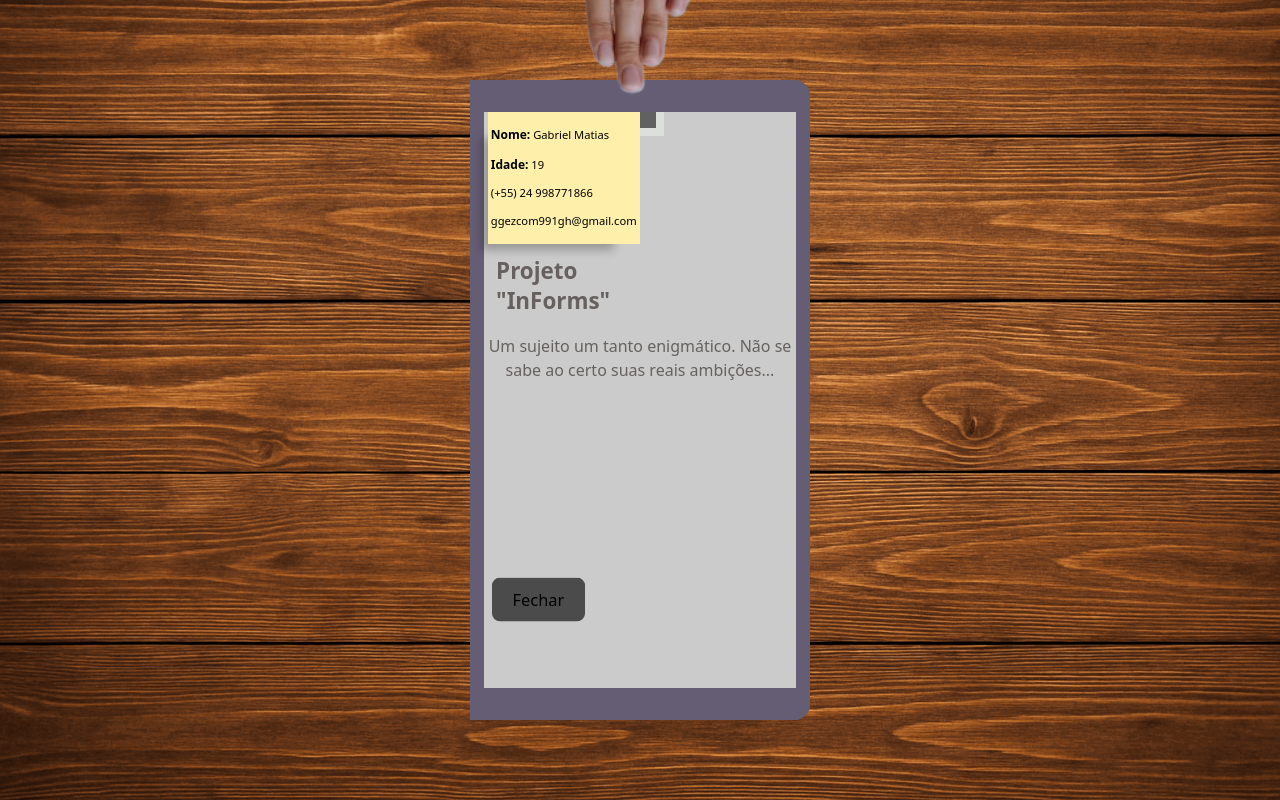
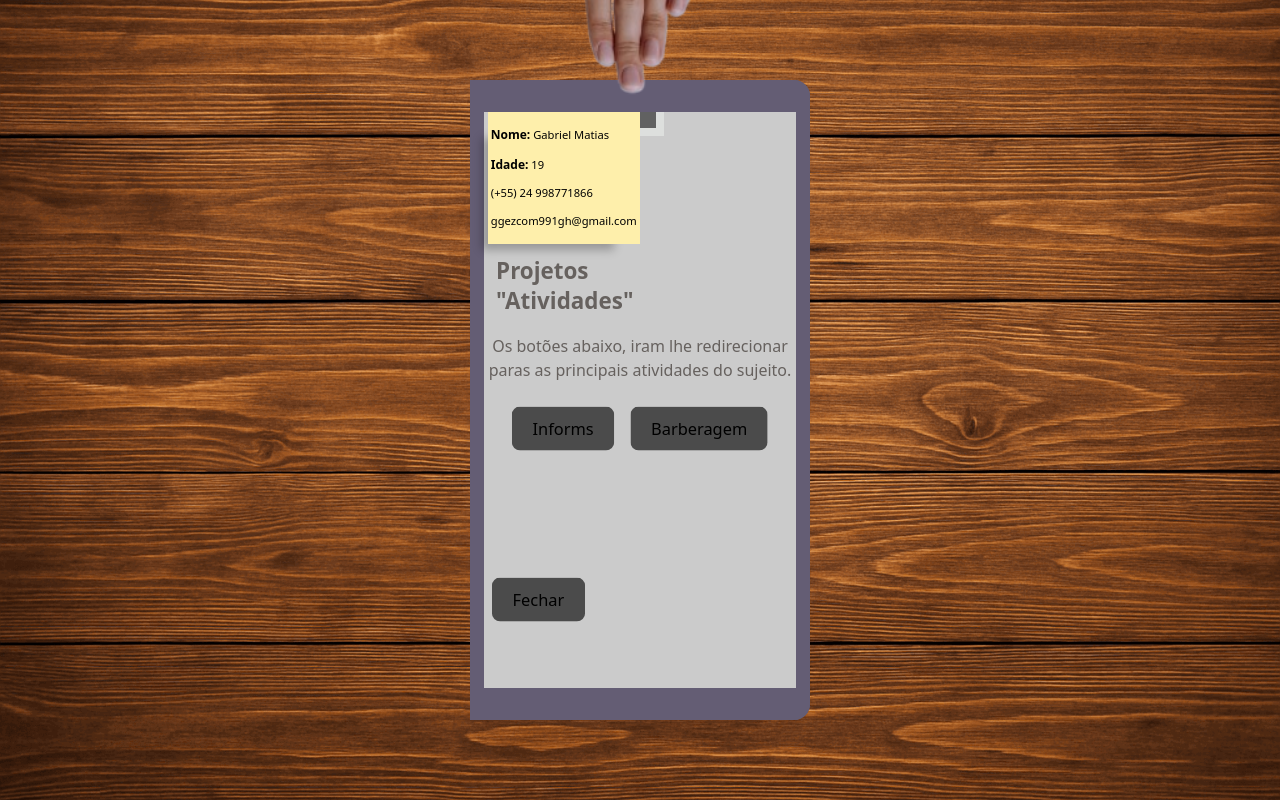
Before and after one commit to GabrielMFC/Portifolio, a React (Vite) app: page / in a window 1280 px wide. Both pictures are taken after a click on the button "Projetos". Built offline with nearby package versions, Linux system fonts and the light colour scheme.

Commit message:
Estruturando melhor a estrutura de caminhos da animação do braço.

```diff
--- a/src/components/Arm.jsx
+++ b/src/components/Arm.jsx
@@ -13,13 +13,13 @@ export default function Arm() {
             </div>
             </>
             :
-            isAnimation === true ?
+            isAnimation === "projectsList" ?
             <>
             <div key={1} className="arm armAnimation" style={{backgroundImage: `url(${ArmAsset})`}}></div>
             <ProjectDossier showProjectPage={"activate"}/>
             </>
             :
-            isAnimation === false ?
+            isAnimation === "home" ?
             <>
             <div key={2} className="arm armReverseAnimation" style={{backgroundImage: `url(${ArmAsset})`}}></div>
             <ProjectDossier showProjectPage={"desactivate"}/>
--- a/src/components/Page.jsx
+++ b/src/components/Page.jsx
@@ -1,8 +1,12 @@
 import { useContext } from "react"
 import { AnimationContext } from "../conexts/isArmAnimate"
 
-export default function Page({Notes, PhotoContainer, title, subTitle, text}){
+export default function Page({Notes, PhotoContainer, title, subTitle, text, GoToButton, SwitchProject}){
     const {isAnimation, setIsAnimation} = useContext(AnimationContext)
+
+    function changeContextValue() {
+        return isAnimation === "initialValue" ? "projectsList": isAnimation === "projectsList"? "home" : isAnimation === "home" ? "projectsList" : ""
+    }
 
     return(
         <div className="dossierPage">
@@ -15,9 +19,10 @@ export default function Page({Notes, PhotoContainer, title, subTitle, text}){
                 <h2 className="title">{subTitle}</h2>
                 <p className="text">{text}</p>
             </div>
+            {SwitchProject}
             <div className="centralizeBottomButtons">
-                <button className="bottomButton" onClick={() => {setIsAnimation(isAnimation === "initialValue" ? true : !isAnimation), console.log(isAnimation);
-                }}>{isAnimation === true ? "Fechar" : "Projetos"}</button>
+                <button className="bottomButton" onClick={() => setIsAnimation(changeContextValue())}>{isAnimation === "projectsList" ? "Fechar" : "Projetos"}</button>
+                {GoToButton}
             </div>
         </div>
     )
--- a/src/components/ProjectDossier.jsx
+++ b/src/components/ProjectDossier.jsx
@@ -1,10 +1,10 @@
-import ProjectPage from "./projectPage/ProjectPage"
+import ProjectsContainer from "./projectPageComponents/ProjectsContainer"
 import "../../styles/dossier.css"
 
 export default function ProjectDossier({showProjectPage}) {
     return(
         <div className={"dossierContainer "  + showProjectPage}>
-            <ProjectPage/>
+            <ProjectsContainer/>
         </div>
     )
 }
--- a/src/components/SubjectDossier.jsx
+++ b/src/components/SubjectDossier.jsx
@@ -1,5 +1,5 @@
 import DossierContainer from "./DossierContainer"
-import SubjectPage from "./subjectPage/SubjectPage"
+import SubjectPage from "./subjectPageComponents/SubjectPage"
 
 export default function SubjectDossier() {
     return(
--- /dev/null
+++ b/src/components/projectPageComponents/GoToButton.jsx
@@ -0,0 +1,5 @@
+export default function GoToButton({projectLink}){
+    return(
+        <button><a style={{color: "white"}} href={projectLink}>Cena do crime</a></button>
+    )
+}
--- a/src/components/projectPage/ProjectPage.jsx
+++ b/src/components/projectPageComponents/ProjectsContainer.jsx
@@ -1,14 +1,19 @@
 import Page from "../Page"
 import Notes from "../Notes"
 import PhotoContainer from "../PhotoContainer"
+import SwitchProject from "./SwitchProject"
 import "../../../styles/dossier.css"
 
-export default function ProjectPage() {
+export default function ProjectsContainer() {
     return(
-        <Page title={"Projeto"} subTitle={'"InForms"'} text={"Um sujeito um tanto enigmático. Não se sabe ao certo suas reais ambições..."} Notes={
+        <>
+        <Page title={"Projetos"} subTitle={'"Atividades"'} text={"Os botões abaixo, iram lhe redirecionar paras as principais atividades do sujeito."} Notes={
             <Notes info={{name:"Gabriel Matias", age: 19, whats: "(+55) 24 998771866", email: "ggezcom991gh@gmail.com"}}/>
         } PhotoContainer={
             <PhotoContainer/>
-        }/>
+        }
+        SwitchProject={<SwitchProject/>}
+        />
+        </>
     )
 }
--- /dev/null
+++ b/src/components/projectPageComponents/SwitchProject.jsx
@@ -0,0 +1,8 @@
+export default function SwitchProject() {
+    return(
+        <div>
+            <button>Informs</button>
+            <button>Barberagem</button>
+        </div>
+    )
+}
--- a/styles/dossier.css
+++ b/styles/dossier.css
@@ -119,7 +119,6 @@ button {
 button:hover {
   border-color: #646cff;
 }
-
 @keyframes buttonAnimation {
     0%{
         transform: scale(1);
```
Also changed, not shown: src/components/projectPageComponents/ProjectPage.jsx (added, +15 -0 lines), src/components/subjectPageComponents/SubjectPage.jsx (renamed from src/components/subjectPage/SubjectPage.jsx).
